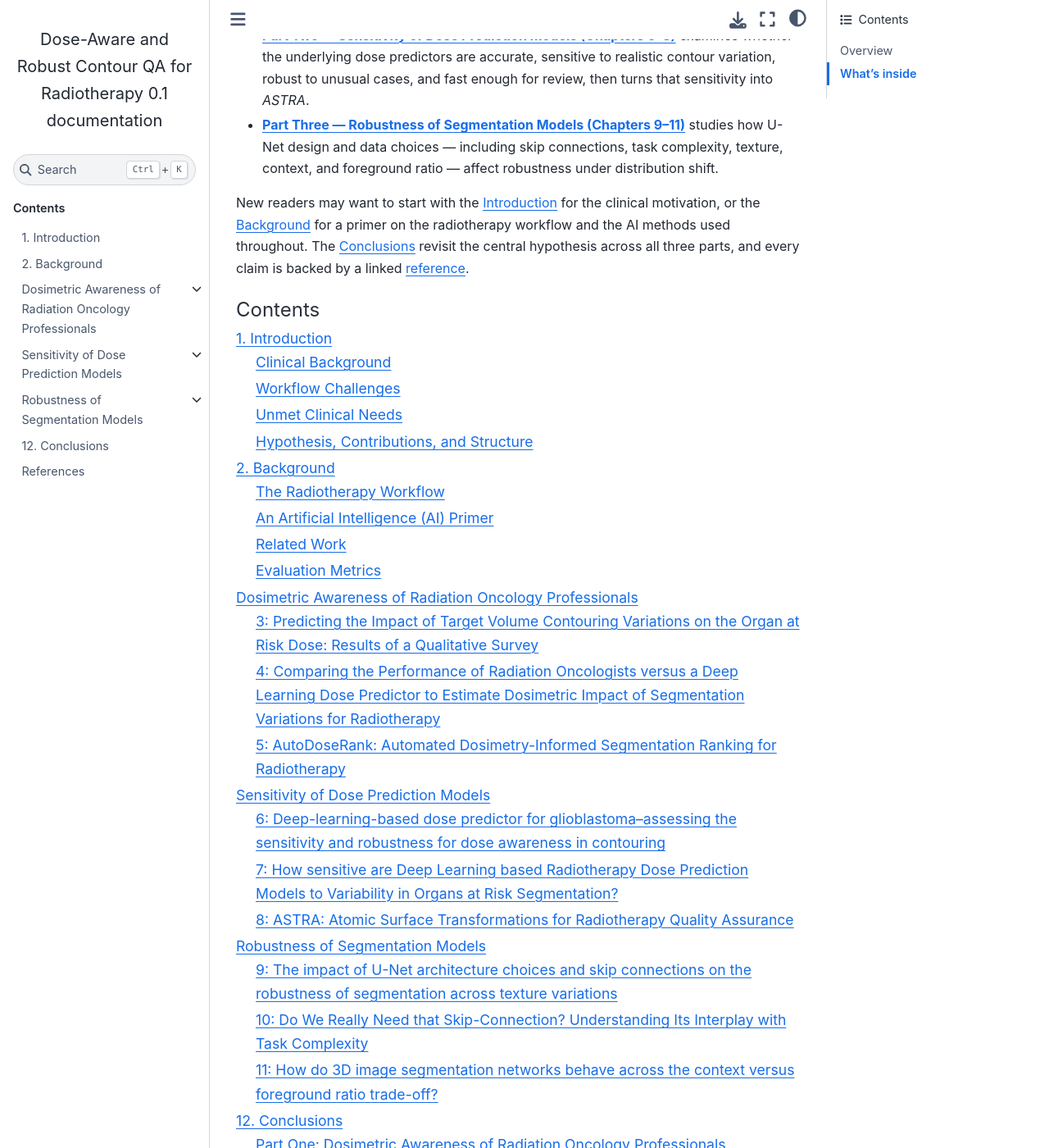
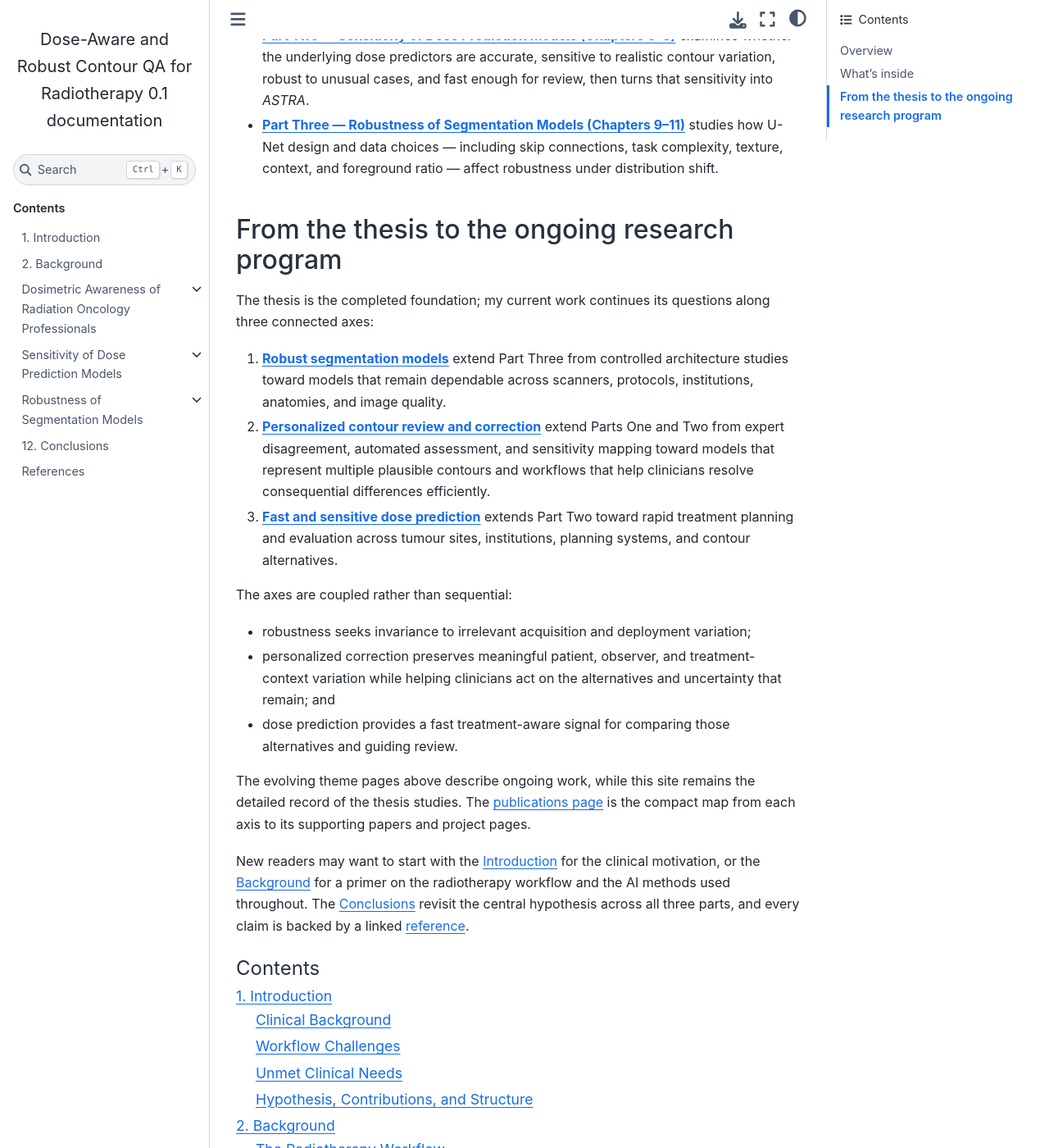
Before and after one commit to amithjkamath/darcart, a Sphinx documentation site: the page built from docs/index.md, in a window 1280 px wide and 1400 px high, scrolled down 994 px. Shown: the whole window at 82% size. Built offline with Sphinx 7.4.7 and the Sphinx Book theme 1.1.4, drawn with Linux system fonts in a browser that asks for light colours.

Commit message:
Connect thesis to ongoing research axes

````diff
--- a/docs/index.md
+++ b/docs/index.md
@@ -16,6 +16,22 @@ The work is organized by theme, in three parts:
 - **[Part Two — Sensitivity of Dose Prediction Models (Chapters 6–8)](parttwo/index.md)** examines whether the underlying dose predictors are accurate, sensitive to realistic contour variation, robust to unusual cases, and fast enough for review, then turns that sensitivity into *ASTRA*.
 - **[Part Three — Robustness of Segmentation Models (Chapters 9–11)](partthree/index.md)** studies how U-Net design and data choices — including skip connections, task complexity, texture, context, and foreground ratio — affect robustness under distribution shift.
 
+## From the thesis to the ongoing research program
+
+The thesis is the completed foundation; my current work continues its questions along three connected axes:
+
+1. **[Robust segmentation models](https://amithjkamath.github.io/projects/Theme-Robustness/)** extend Part Three from controlled architecture studies toward models that remain dependable across scanners, protocols, institutions, anatomies, and image quality.
+2. **[Personalized contour review and correction](https://amithjkamath.github.io/projects/Theme-Correction/)** extend Parts One and Two from expert disagreement, automated assessment, and sensitivity mapping toward models that represent multiple plausible contours and workflows that help clinicians resolve consequential differences efficiently.
+3. **[Fast and sensitive dose prediction](https://amithjkamath.github.io/projects/Theme-Dose-Proposal/)** extends Part Two toward rapid treatment planning and evaluation across tumour sites, institutions, planning systems, and contour alternatives.
+
+The axes are coupled rather than sequential:
+
+- robustness seeks invariance to irrelevant acquisition and deployment variation;
+- personalized correction preserves meaningful patient, observer, and treatment-context variation while helping clinicians act on the alternatives and uncertainty that remain; and
+- dose prediction provides a fast treatment-aware signal for comparing those alternatives and guiding review.
+
+The evolving theme pages above describe ongoing work, while this site remains the detailed record of the thesis studies. The [publications page](https://amithjkamath.github.io/publications/) is the compact map from each axis to its supporting papers and project pages.
+
 New readers may want to start with the [Introduction](intro/index.md) for the clinical motivation, or the [Background](background/index.md) for a primer on the radiotherapy workflow and the AI methods used throughout. The [Conclusions](conclusions/index.md) revisit the central hypothesis across all three parts, and every claim is backed by a linked [reference](references/index.md).
 
 ```{toctree}
````
Also changed, not shown: docs/partone/index.md (+2 -0 lines), docs/partthree/index.md (+2 -0 lines), docs/parttwo/index.md (+2 -0 lines).
